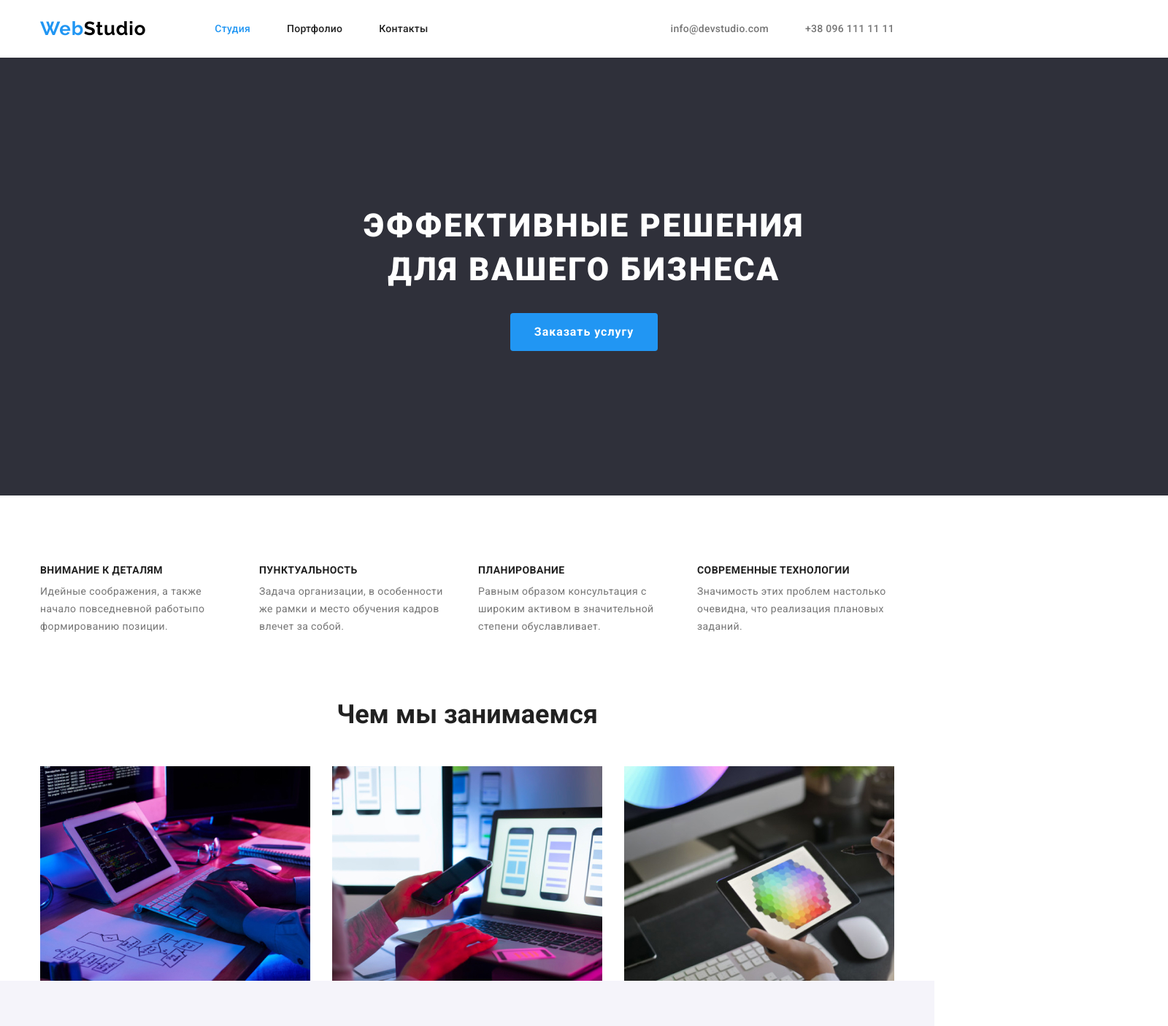
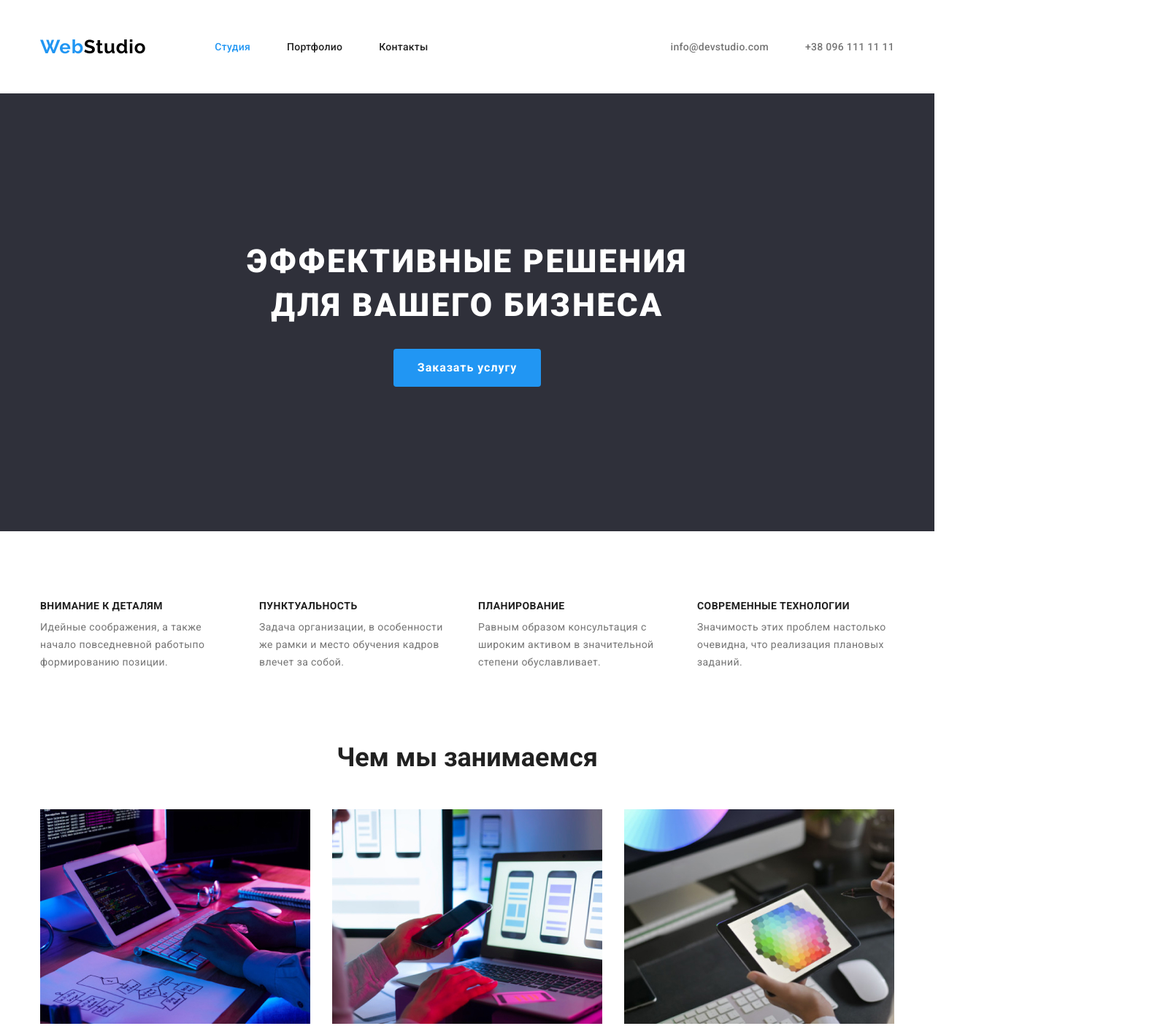
Before and after one commit to kozlovvadym09/goit-markup-hw-03, a plain HTML site: page index.html in a window 1280 px wide. Shown: the top 1406 px of the page at 73% size, 1600 px wide, since content can reach past the window. Drawn offline with nearby package versions, Linux system fonts and the light colour scheme.

Commit message:
Исправляет ошибки в index.html и CSS

```diff
--- a/css/style.css
+++ b/css/style.css
@@ -95,13 +95,12 @@ img {
 }
 .sublist {
   display: flex;
-  align-items: center;
 }
 .sublist {
   margin-left: auto;
 }
-.sublist-item {
-  padding-left: 50px;
+.sublist-item-tel {
+  margin-left: 50px;
 }
 
 .navigation-list-item:not(:last-child) {
@@ -117,6 +116,8 @@ img {
   margin-right: 94px;
 }
 .navigation-list-link {
+  display: inline-block;
+  padding: 32px 0;
   font-weight: 500;
   font-size: 14px;
   line-height: 1.143;
@@ -124,6 +125,8 @@ img {
   color: var(--titel-text-color);
 }
 .contact-bright-bg {
+  display: inline-block;
+  padding: 32px 0;
   font-weight: 500;
   font-size: 14px;
   line-height: 1.143;
@@ -144,7 +147,6 @@ img {
 
 /* ======== HERO-Section 1======== */
 .hero {
-  width: 1600px;
   height: 600px;
 }
 
@@ -203,8 +205,9 @@ img {
   letter-spacing: 0.03em;
   text-transform: uppercase;
   color: var(--titel-text-color);
+}
+.futures-list-item {
   width: 270px;
-  height: 16px;
 }
 .features-list-text {
   font-weight: 400;
@@ -214,13 +217,13 @@ img {
   color: var(--primary-text-color);
   width: 270px;
   height: 75px;
-  padding-top: 10px;
+  margin-top: 10px;
 }
 /* ======== END FEATURES-Section2 ======== */
 
 /* ======== ABOUT-Section 3 ======== */
 .about {
-  padding-top: 94px;
+  padding: 94px 0;
 }
 .about-desc {
   margin-bottom: 50px;
@@ -254,7 +257,7 @@ img {
   text-align: center;
   letter-spacing: 0.03em;
   color: var(--titel-text-color);
-  padding-top: 94px;
+  margin-bottom: 50px;
 }
 .staff-list {
   display: flex;
@@ -262,9 +265,7 @@ img {
 .team-list-item:not(:last-child) {
   margin-right: 30px;
 }
-.team-list-item {
-  padding-top: 50px;
-}
+
 .staff-name {
   font-weight: 500;
   font-size: 16px;
@@ -273,7 +274,6 @@ img {
   text-align: center;
   color: var(--titel-text-color);
   margin-bottom: 10px;
-
 }
 .staff-spetiality {
   font-weight: 400;
--- a/index.html
+++ b/index.html
@@ -31,7 +31,9 @@
             <a class="contact-bright-bg link" href="mailto:info@devstudio.com">info@devstudio.com</a>
           </li>
           <li class="sublist-item">
-            <a class="contact-bright-bg link" href="tel:+380961111111">+38 096 111 11 11</a>
+            <div class="sublist-item-tel">
+              <a class="contact-bright-bg link" href="tel:+380961111111">+38 096 111 11 11</a>
+            </div>
           </li>
         </ul>
       </div>
@@ -46,12 +48,13 @@
       </section>
 
       <!--FEATURES/Section 2-->
-      <h2 hidden>Особенности</h2>
       <section class="features">
         <div class="container">
+          <h2 hidden>Особенности</h2>
           <ul class="features-list list">
             <li class="features-list-item">
-              <h3 class="features-list-topic">Внимание к деталям</h3><p class="features-list-text">Идейные соображения, а также<br />начало повседневной работыпо<br />формированию позиции.</p>
+              <h3 class="features-list-topic">Внимание к деталям</h3>
+              <p class="features-list-text">Идейные соображения, а также<br />начало повседневной работыпо<br />формированию позиции.</p>
             </li>
             <li class="features-list-item">
               <h3 class="features-list-topic">Пунктуальность</h3>
@@ -97,7 +100,6 @@
       <section class="team">
         <div class="container">
           <h2 class="team-staff">Наша команда</h2>
-          <div class="team-staff-block">
             <ul class="staff-list list">
               <li class="team-list-item">
                 <img class="staff-img" src="./images/section4/teamcard1.jpg" alt="фото дизайнера продукта" width="270" height="260"/>
@@ -120,7 +122,6 @@
                 <p class="staff-spetiality" lang="en">UI Designer</p>
               </li>
             </ul>
-          </div>
         </div>
       </section>
     </main>
```
